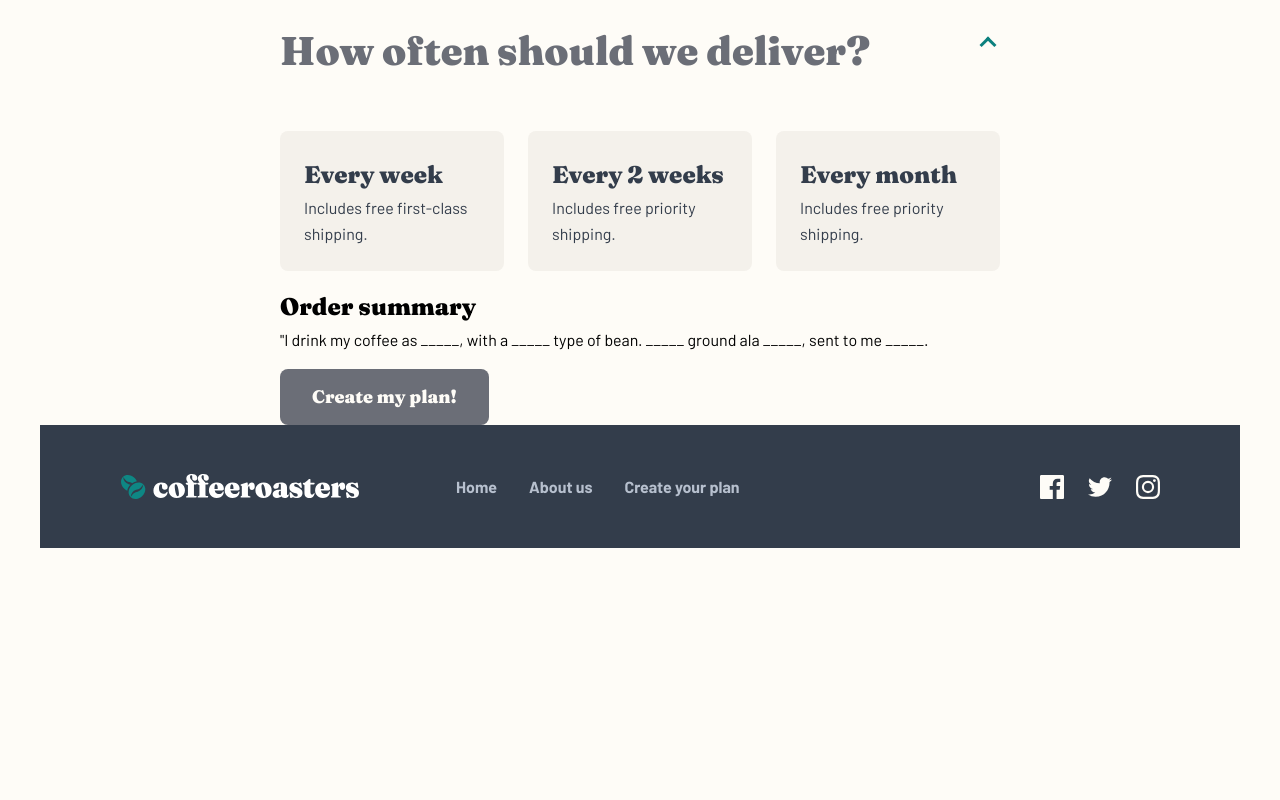
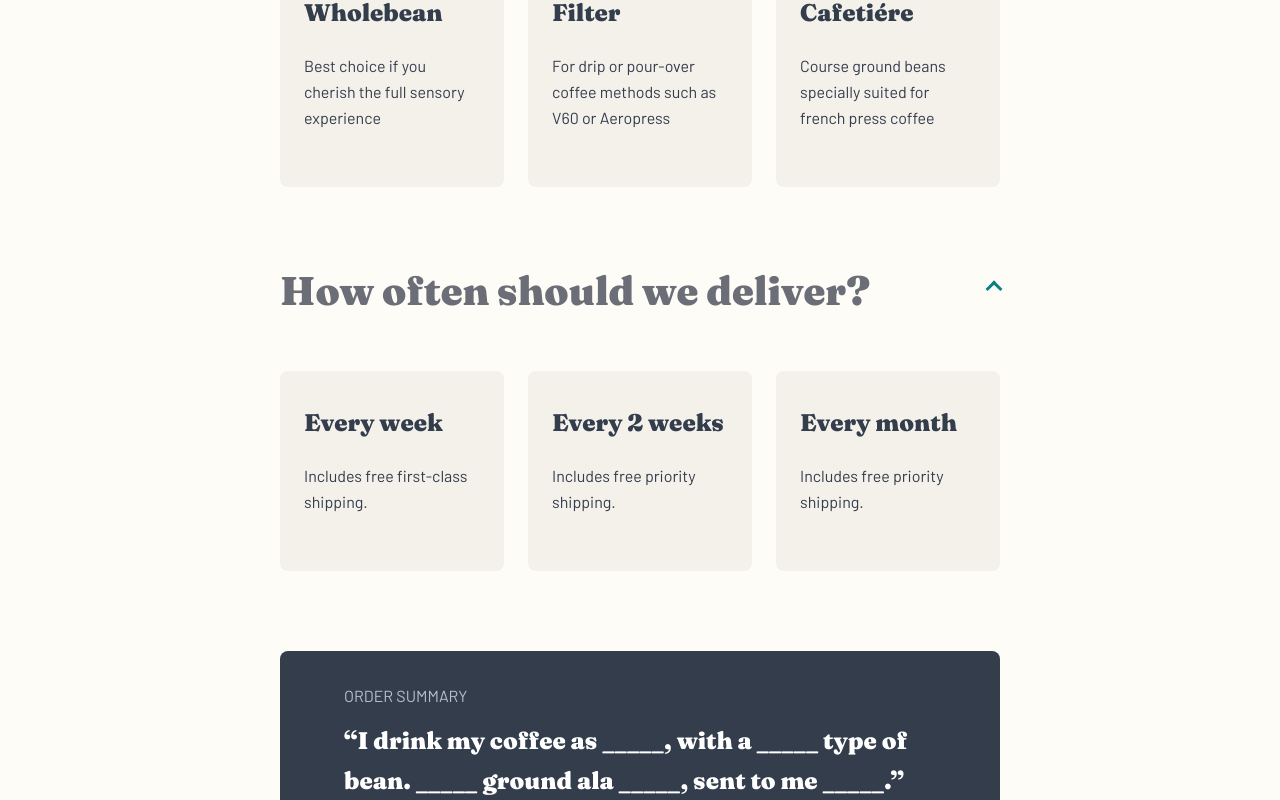
Before and after one commit to Dudeldups/FM-coffeeroasters, a React (Vite) app: page /subscribe in a window 1280 px wide. Shown: the part 2840-3640 px from the top of the page. Before the commit the page ends 3428 px from the top, so only its background shows below. Built offline with nearby package versions, Linux system fonts and the light colour scheme.

Commit message:
fixed form step logic

```diff
--- a/src/components/SubscribeForm.tsx
+++ b/src/components/SubscribeForm.tsx
@@ -1,4 +1,4 @@
-import { useEffect, useState } from "react";
+import { useEffect } from "react";
 import { FieldValues, SubmitHandler, useForm } from "react-hook-form";
 
 import subscriptionData from "../data/subscriptions.json";
@@ -23,8 +23,6 @@ const SubscribeForm = ({
   setSummaryString,
   setIsModalOpen,
 }: SubscribeFormProps) => {
-  const [currentFormStep, setCurrentFormStep] = useState(1);
-
   const {
     register,
     handleSubmit,
@@ -46,27 +44,35 @@ const SubscribeForm = ({
   const formData = watch();
 
   const isCapsuleSelected = formData["Preferences"] === "Capsule";
-  const isGrindOptionSelected = typeof formData["Grind-Option"] === "string";
 
-  useEffect(() => {
-    if (isCapsuleSelected && currentFormStep === 4) {
-      setCurrentFormStep(5);
-    } else if (
+  let currentFormStep =
+    1 +
+    Object.values(formData).filter((value) => typeof value === "string").length;
+
+  if (
     !isCapsuleSelected &&
     currentFormStep >= 5 &&
-      !isGrindOptionSelected
+    typeof formData["Grind-Option"] !== "string"
   ) {
-      setCurrentFormStep(4);
+    console.log("one");
+    currentFormStep = 4;
+  } else if (currentFormStep === 4 && isCapsuleSelected) {
+    console.log("two");
+    currentFormStep = 5;
+  } else if (currentFormStep === 5 && isCapsuleSelected) {
+    console.log("three");
+    currentFormStep = 6;
   } else if (
     isCapsuleSelected &&
-      currentFormStep > 4 &&
-      isGrindOptionSelected
+    typeof formData["Grind-Option"] === "string"
   ) {
+    console.log("reset");
     setValue("Grind-Option", undefined);
   }
 
+  useEffect(() => {
     setSummaryString(
-      `"I drink my coffee ${
+      `“I drink my coffee ${
         isCapsuleSelected
           ? "using Capsules"
           : `as ${formData["Preferences"] || "_____"}`
@@ -76,15 +82,17 @@ const SubscribeForm = ({
             ? ` ground ala ${formData["Grind-Option"]}`
             : " ground ala _____"
           : ""
-      }, sent to me ${formData["Deliveries"] || "_____"}.`,
+      }, sent to me ${formData["Deliveries"] || "_____"}.”`,
     );
     // eslint-disable-next-line react-hooks/exhaustive-deps
   }, [formData]);
 
+  console.log(currentFormStep);
+
   return (
     <form
       onSubmit={handleSubmit(onSubmit)}
-      className="mt-28 md:mt-36 md:max-w-[45rem] lg:mt-40"
+      className="flex-col-center my-28 max-w-[25rem] md:my-36 md:max-w-[45rem] lg:my-40 xl:items-end"
     >
       <ul className="grid gap-24 lg:gap-20">
         {subscriptionData.map((question) => {
@@ -93,18 +101,20 @@ const SubscribeForm = ({
           return (
             <li key={question.id + question.question}>
               <fieldset
-                className=""
                 aria-expanded={currentFormStep === question.id}
                 aria-live="polite"
               >
-                <legend className="peer flex w-full items-start justify-between gap-4">
+                <legend className="peer relative w-full pr-7">
                   <h2 className="text-lg/[1.75rem] text-custom-dark-grey md:text-xl lg:text-2xl">
                     {question.question}
                   </h2>
 
-                  <button type="button" className=" mt-3 inline w-6">
+                  <button type="button" className="absolute inset-0 flex">
+                    {
+                      // TODO add logic for sr-only text
+                    }
                     <span className="sr-only">Expand</span>
-                    <span className="mx-auto block h-3 w-3 -rotate-45 border-r-[3px] border-t-[3px] border-custom-dark-cyan"></span>
+                    <span className="ml-auto mt-2 block h-3 w-3 -rotate-45 border-r-[3px] border-t-[3px] border-custom-dark-cyan md:mt-4"></span>
                   </button>
                 </legend>
 
@@ -123,7 +133,7 @@ const SubscribeForm = ({
                     return (
                       <div
                         key={question.id + option.name}
-                        className={`cursor-pointer rounded-lg p-6 outline-2 outline-offset-2 outline-custom-dark-grey focus-within:outline ${formData[questionSplit] === option.name ? "bg-custom-dark-cyan text-custom-light-cream" : "bg-custom-very-light-grey text-custom-dark-blue focus-within:bg-custom-pale-orange hover:bg-custom-pale-orange"}`}
+                        className={`cursor-pointer rounded-lg p-6 outline-2 outline-offset-2 outline-custom-dark-grey focus-within:outline md:pb-14 md:pt-8 ${formData[questionSplit] === option.name ? "bg-custom-dark-cyan text-custom-light-cream" : "bg-custom-very-light-grey text-custom-dark-blue focus-within:bg-custom-pale-orange hover:bg-custom-pale-orange"}`}
                         onClick={() => {
                           if (currentFormStep < question.id) {
                             setError(questionSplit, {
@@ -133,9 +143,6 @@ const SubscribeForm = ({
                           } else {
                             clearErrors();
                             setValue(questionSplit, option.name);
-                            if (question.id >= currentFormStep) {
-                              setCurrentFormStep(question.id + 1);
-                            }
                           }
                         }}
                       >
@@ -172,7 +179,7 @@ const SubscribeForm = ({
                         </label>
 
                         <p
-                          className=""
+                          className="mt-2 md:mt-5"
                           id={`${questionSplit}-${optionSplit}-d`}
                         >
                           {question.id === 5 && currentFormStep > 3
@@ -193,15 +200,14 @@ const SubscribeForm = ({
         })}
       </ul>
 
-      <div className="mt-4">
-        <h2>Order summary</h2>
-        <p>{summaryString}</p>
+      <div className="mt-20 rounded-lg bg-custom-dark-blue px-6 py-7 text-lg text-white md:px-11 md:py-8 lg:px-16">
+        <h2 className="font-barlow text-sm font-normal uppercase text-custom-light-grey">
+          Order summary
+        </h2>
+        <p className="mt-3 font-fraunces font-black">{summaryString}</p>
       </div>
 
-      <Btn
-        className="mt-4 p-2"
-        isDisabled={isSubmitting || currentFormStep < 6}
-      >
+      <Btn className="mt-14" isDisabled={isSubmitting || currentFormStep < 6}>
         {isSubmitting ? "Loading..." : "Create my plan!"}
       </Btn>
     </form>
```
Lines whose indentation alone changed are shown as unchanged.
